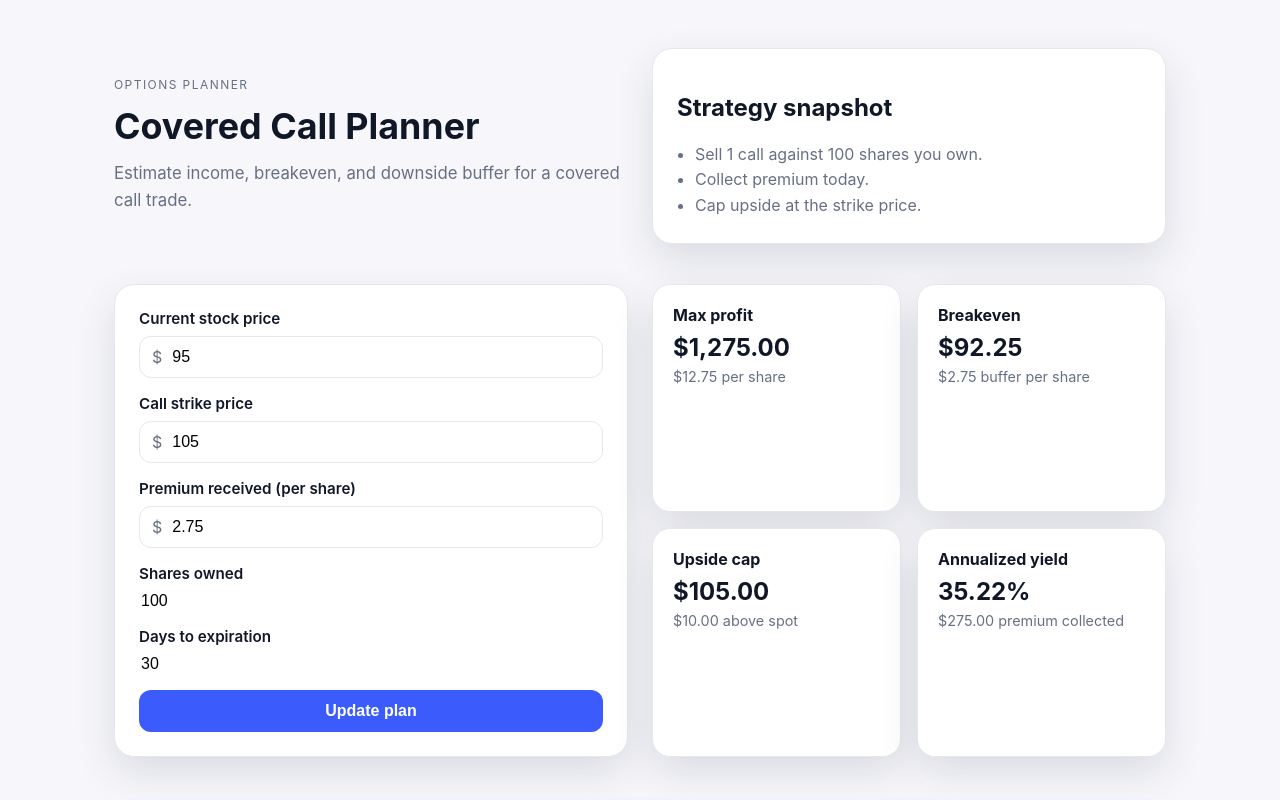
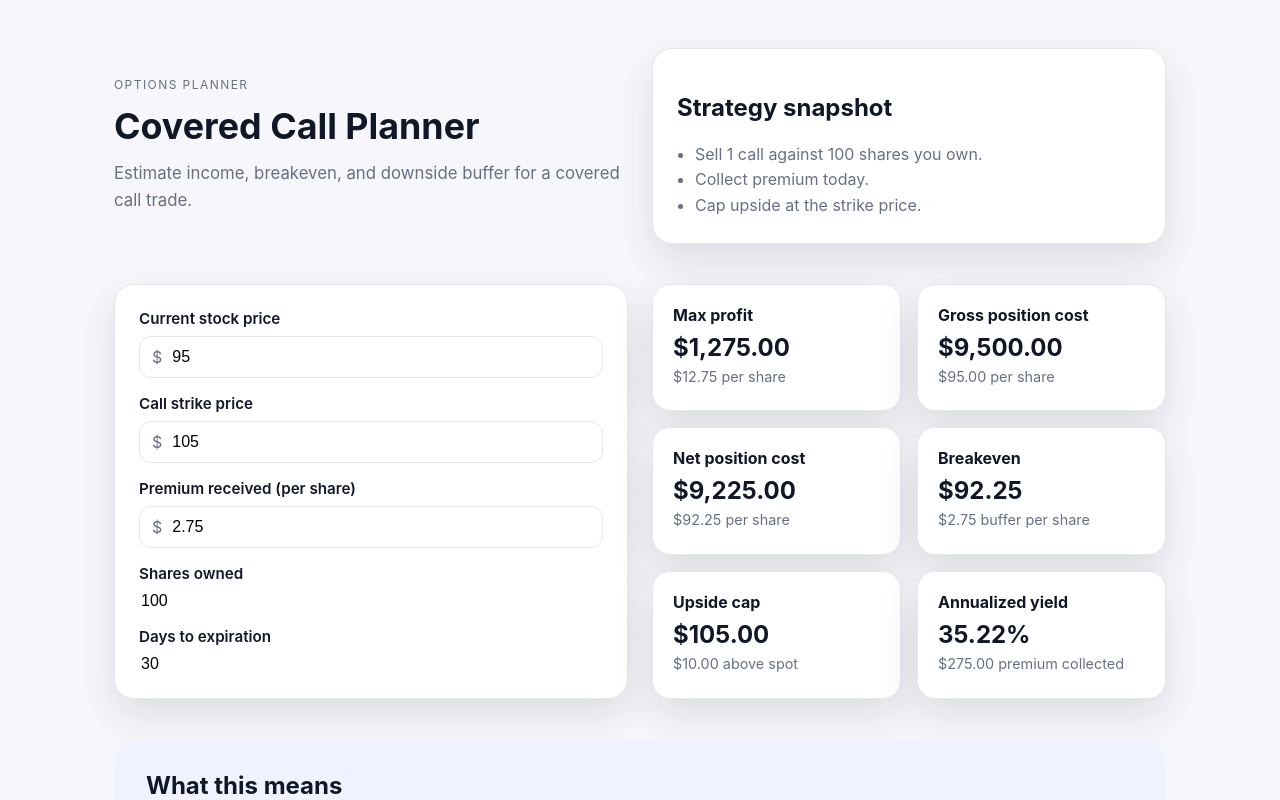
Before and after one commit to bryan171179/optionsplanner, a Next.js app: page /covered-call in a window 1280 px wide. Shown: the top 800 px of the page. Built offline with nearby package versions, Linux system fonts and the light colour scheme.

Commit message:
Add gross/net cost metrics and auto-calc

```diff
--- a/app/covered-call/page.tsx
+++ b/app/covered-call/page.tsx
@@ -1,7 +1,7 @@
 "use client";
 
 import confetti from "canvas-confetti";
-import { useMemo, useRef, useState } from "react";
+import { useEffect, useMemo, useRef, useState } from "react";
 
 const formatCurrency = (value: number) =>
   new Intl.NumberFormat("en-US", {
@@ -20,7 +20,8 @@ const computeAnnualizedYield = ({
   stockPrice: number;
   premium: number;
   days: number;
-}) => (days > 0 ? (premium / stockPrice) * (365 / days) : 0);
+}) =>
+  days > 0 && stockPrice > 0 ? (premium / stockPrice) * (365 / days) : 0;
 
 export default function CoveredCallPage() {
   const [formState, setFormState] = useState({
@@ -34,9 +35,19 @@ export default function CoveredCallPage() {
     computeAnnualizedYield(formState),
   );
 
+  const normalizeNumber = (value: number) =>
+    Number.isFinite(value) ? value : 0;
+
   const calculations = useMemo(() => {
-    const { stockPrice, strikePrice, premium, shares, days } = formState;
+    const stockPrice = normalizeNumber(formState.stockPrice);
+    const strikePrice = normalizeNumber(formState.strikePrice);
+    const premium = normalizeNumber(formState.premium);
+    const shares = normalizeNumber(formState.shares);
+    const days = normalizeNumber(formState.days);
     const premiumTotal = premium * shares;
+    const grossCost = stockPrice * shares;
+    const netCost = grossCost - premiumTotal;
+    const netCostPerShare = stockPrice - premium;
     const maxProfitPerShare = strikePrice - stockPrice + premium;
     const maxProfitTotal = maxProfitPerShare * shares;
     const breakevenPrice = stockPrice - premium;
@@ -48,6 +59,9 @@ export default function CoveredCallPage() {
     });
 
     return {
+      grossCost,
+      netCost,
+      netCostPerShare,
       premiumTotal,
       maxProfitPerShare,
       maxProfitTotal,
@@ -59,14 +73,14 @@ export default function CoveredCallPage() {
 
   const handleChange = (field: keyof typeof formState) =>
     (event: React.ChangeEvent<HTMLInputElement>) => {
+      const nextValue = event.target.valueAsNumber;
       setFormState((prev) => ({
         ...prev,
-        [field]: Number(event.target.value),
+        [field]: Number.isFinite(nextValue) ? nextValue : 0,
       }));
     };
 
-  const handleSubmit = (event: React.FormEvent<HTMLFormElement>) => {
-    event.preventDefault();
+  useEffect(() => {
     const previousYield = lastSubmittedAnnualizedYield.current;
     const currentYield = calculations.annualizedYield;
     lastSubmittedAnnualizedYield.current = currentYield;
@@ -88,7 +102,7 @@ export default function CoveredCallPage() {
         });
       }
     }
-  };
+  }, [calculations.annualizedYield]);
 
   return (
     <main className="page">
@@ -111,7 +125,7 @@ export default function CoveredCallPage() {
       </section>
 
       <section className="planner">
-        <form className="planner-form" onSubmit={handleSubmit}>
+        <form className="planner-form">
           <div className="field">
             <label htmlFor="stockPrice">Current stock price</label>
             <div className="input-wrap">
@@ -180,9 +194,6 @@ export default function CoveredCallPage() {
               required
             />
           </div>
-          <button className="primary" type="submit">
-            Update plan
-          </button>
         </form>
 
         <div className="results" aria-live="polite">
@@ -191,6 +202,20 @@ export default function CoveredCallPage() {
             <p>{formatCurrency(calculations.maxProfitTotal)}</p>
             <span>
               {formatCurrency(calculations.maxProfitPerShare)} per share
+            </span>
+          </article>
+          <article className="result-card">
+            <h3>Gross position cost</h3>
+            <p>{formatCurrency(calculations.grossCost)}</p>
+            <span>
+              {formatCurrency(formState.stockPrice)} per share
+            </span>
+          </article>
+          <article className="result-card">
+            <h3>Net position cost</h3>
+            <p>{formatCurrency(calculations.netCost)}</p>
+            <span>
+              {formatCurrency(calculations.netCostPerShare)} per share
             </span>
           </article>
           <article className="result-card">
```
